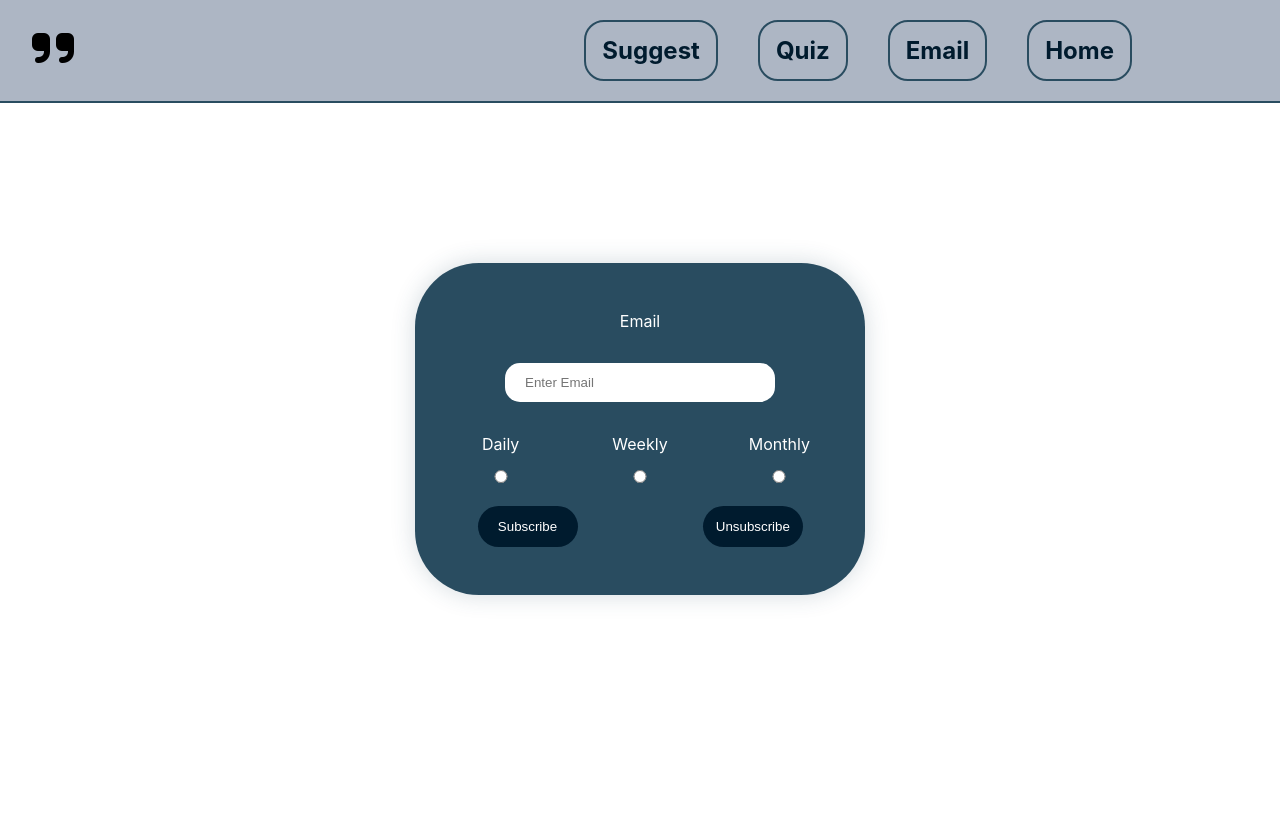
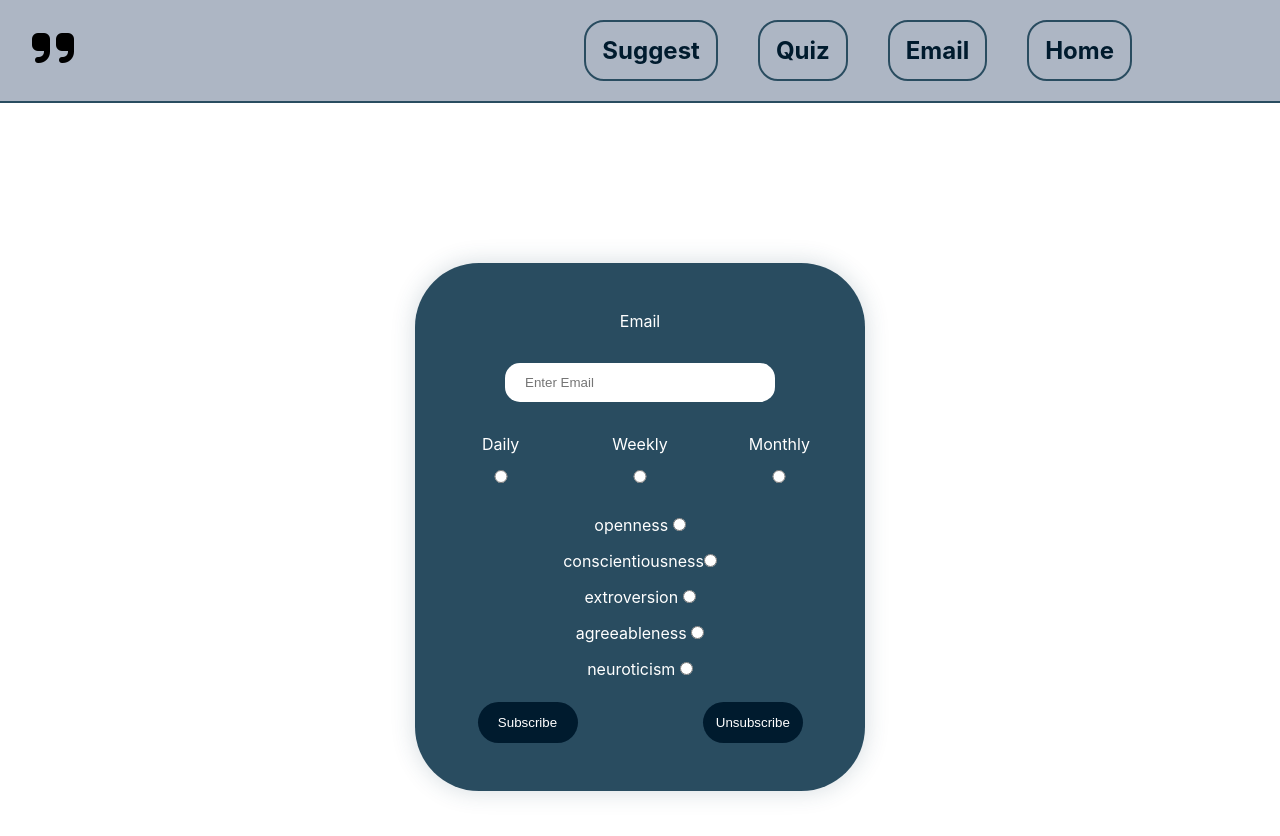
Before and after one commit to abhriguvansh/intelliquote, a React (Create React App) app in the folder intelliquote/: page /email in a window 1280 px wide. Shown: the top 836 px of the page. Before the commit the page ends 800 px from the top, so only its background shows below. Built offline with nearby package versions, Linux system fonts and the light colour scheme.

Commit message:
added personality type for email form

```diff
--- a/intelliquote/src/Components/EmailPage/EmailPage.css
+++ b/intelliquote/src/Components/EmailPage/EmailPage.css
@@ -79,6 +79,21 @@
           transform: scale(1.1);
 }
 
+.personality-div {
+  display: -webkit-box;
+  display: -ms-flexbox;
+  display: flex;
+  -webkit-box-orient: vertical;
+  -webkit-box-direction: normal;
+      -ms-flex-direction: column;
+          flex-direction: column;
+}
+
+.personality-div label {
+  position: relative;
+  margin-top: 1rem;
+}
+
 .interval-div {
   display: -webkit-box;
   display: -ms-flexbox;
--- a/intelliquote/src/Components/EmailPage/EmailPage.js
+++ b/intelliquote/src/Components/EmailPage/EmailPage.js
@@ -1,8 +1,10 @@
 import React from 'react';
+import { Component } from 'react';
 import './EmailPage.css';
 import Navbar from '../Navbar/Navbar';
 
-function EmailPage() {
+class EmailPage extends React.Component {
+  render() {
     return (
       <div>
         <Navbar />
@@ -33,6 +35,30 @@ function EmailPage() {
               Monthly <input type='radio' name='interval' id='monthly' />
             </label>
           </div>
+
+          <div className='personality-div'>
+            <label htmlFor='openness'>
+              openness <input type='radio' name='personality' id='openness' />
+            </label>
+
+            <label htmlFor='conscientiousness'>
+              conscientiousness
+              <input type='radio' name='personality' id='conscientiousness' />
+            </label>
+
+            <label htmlFor='extroversion'>
+              extroversion{' '}
+              <input type='radio' name='personality' id='extroversion' />
+            </label>
+            <label htmlFor='agreeableness'>
+              agreeableness{' '}
+              <input type='radio' name='personality' id='agreeableness' />
+            </label>
+            <label htmlFor='neuroticism'>
+              neuroticism{' '}
+              <input type='radio' name='personality' id='neuroticism' />
+            </label>
+          </div>
           <div className='button-div'>
             {' '}
             <button type='submit' className='submit'>
@@ -46,5 +72,6 @@ function EmailPage() {
       </div>
     );
   }
+}
 
 export default EmailPage;
--- a/intelliquote/src/Components/EmailPage/EmailPage.scss
+++ b/intelliquote/src/Components/EmailPage/EmailPage.scss
@@ -71,6 +71,15 @@ $primary-color: #001b2e;
   }
 }
 
+.personality-div {
+  display: flex;
+  flex-direction: column;
+  label {
+    position: relative;
+    margin-top: 1rem;
+  }
+}
+
 .interval-div {
   display: flex;
   justify-content: space-around;
```
Also changed, not shown: 1 other file (tests, documents, lock files or other folders). Lines whose indentation alone changed are shown as unchanged.
